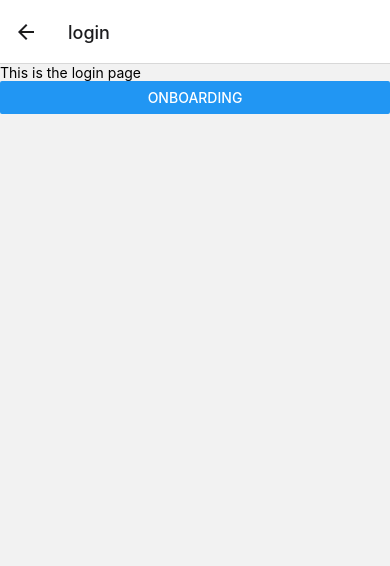
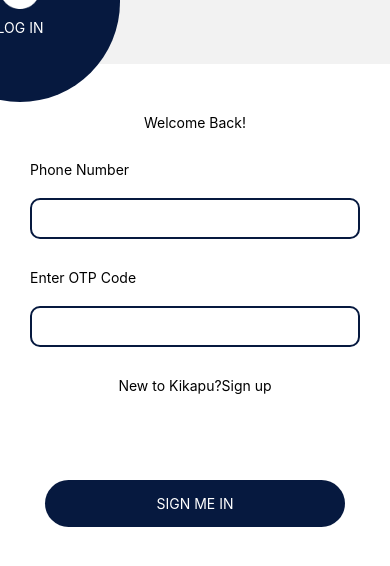
Before and after one commit to kikapu-DEV/KikapuApp, a React Native app: screen /login in a window 390 px wide. Shown: the top 566 px of the page. Built offline with nearby package versions, Linux system fonts and the light colour scheme.

Commit message:
Login screen Complete

```diff
--- a/App.js
+++ b/App.js
@@ -2,7 +2,8 @@ import { StyleSheet, Text, View, SafeAreaView, StatusBar } from 'react-native';
 import { NavigationContainer } from '@react-navigation/native';
 import { createNativeStackNavigator } from '@react-navigation/native-stack';
 import { Login, Onboarding, Signup } from './screens';
-import { COLORS } from './constants';
+import { COLORS, SIZES } from './constants';
+import {SemiCircle} from './components';
 
 const Stack = createNativeStackNavigator()
 
@@ -17,7 +18,14 @@ export default function App() {
               headerShadowVisible: false,
               headerStyle: {backgroundColor: COLORS.primary}
             }}/>
-            <Stack.Screen name="login" component={Login}/>
+            <Stack.Screen name="login" component={Login} options={{
+              headerTitle: '',
+              headerShadowVisible: false,
+              headerStyle: {
+                backgroundColor: 'transparent'
+              },
+              headerLeft: ()=> <SemiCircle title="LOG IN"/>
+            }}/>
             <Stack.Screen name="signup" component={Signup}/>
         </Stack.Navigator>
     </NavigationContainer>
--- /dev/null
+++ b/components/button/Button1.jsx
@@ -0,0 +1,16 @@
+import { Text, TouchableOpacity, View } from "react-native"
+import { useNavigation } from "@react-navigation/native"
+
+import styles from "./button1.style"
+function Button1({title, screenName}) {
+    const navigation = useNavigation();
+  return (
+    <TouchableOpacity onPress={()=> navigation.navigate(screenName)}>
+      <View style={styles.btn1}>
+        <Text style={styles.btn1Text}>{title}</Text>
+      </View>
+    </TouchableOpacity>
+  )
+}
+
+export default Button1
--- /dev/null
+++ b/components/button/button1.style.js
@@ -0,0 +1,22 @@
+import { StyleSheet } from "react-native";
+import { COLORS, SIZES } from "../../constants";
+
+const styles = StyleSheet.create({
+    btn1: {
+        width: 300,
+        paddingVertical: 15,
+        paddingHorizontal: 10,
+        borderRadius: 30,
+        marginTop: SIZES.medium,
+        marginBottom: SIZES.small,
+        marginLeft: "auto",
+        marginRight:"auto",
+        backgroundColor: COLORS.primary
+    },
+    btn1Text: {
+        color: COLORS.whiteText,
+        textAlign: "center"
+    }
+});
+
+export default styles;
--- a/components/index.js
+++ b/components/index.js
@@ -0,0 +1,4 @@
+import SemiCircle from "./semiCircle/SemiCircle";
+import Button1 from "./button/Button1";
+
+export {SemiCircle, Button1};
--- /dev/null
+++ b/components/semiCircle/SemiCircle.jsx
@@ -0,0 +1,19 @@
+import { Image, Text, TouchableOpacity, View } from "react-native"
+import { useNavigation } from "@react-navigation/native"
+
+import styles from "./semicircle.style"
+import { icons } from "../../constants"
+
+function SemiCircle({title}) {
+    const navigation = useNavigation()
+  return (
+    <View style={styles.container}>
+        <TouchableOpacity style={styles.btnContainer} onPress={()=> navigation.navigate('onBoarding')}>
+            <Image source={icons.backBtn1} resizeMode="contain" style={styles.backBtn}/>
+        </TouchableOpacity>
+        <Text style={styles.circleText}>{title}</Text>
+    </View>
+  )
+}
+
+export default SemiCircle
--- /dev/null
+++ b/components/semiCircle/semicircle.style.js
@@ -0,0 +1,31 @@
+import { StyleSheet } from "react-native";
+
+import { COLORS, SIZES } from "../../constants";
+const styles = StyleSheet.create({
+    container: {
+        height: 200,
+        width: 200,
+        backgroundColor: COLORS.primary,
+        margin: 0,
+        padding: 0,
+        borderRadius: 100,
+        left: -80,
+        top: -30,
+        display: "flex",
+        justifyContent: "center",
+        alignItems: "center"
+    },
+    circleText: {
+        color: COLORS.whiteText,
+        textAlign: "center"
+    },
+    btnContainer: {
+        marginBottom: 10
+    },
+    backBtn:{
+        width: 40,
+        height: 40
+    }
+})
+
+export default styles
--- a/constants/icons.js
+++ b/constants/icons.js
@@ -0,0 +1,3 @@
+import backBtn1 from '../assets/icons/backBtn.png'
+
+export default {backBtn1};
--- a/constants/index.js
+++ b/constants/index.js
@@ -1,4 +1,5 @@
 import { COLORS, SIZES } from "./theme";
 import images from "./images";
+import icons from "./icons";
 
-export {COLORS, SIZES, images};
+export {COLORS, SIZES, images, icons};
--- a/screens/index.js
+++ b/screens/index.js
@@ -2,4 +2,4 @@ import Onboarding from "./onboarding/Onboarding";
 import Login from "./login/Login";
 import Signup from "./signup/Signup";
 
-export {Onboarding, Login, Signup};
+export { Onboarding, Login, Signup };
--- a/screens/login/Login.jsx
+++ b/screens/login/Login.jsx
@@ -1,13 +1,30 @@
-import { Button, Text, View } from "react-native"
+import { Button, Pressable, Text, TextInput, View } from "react-native";
+import styles from "./login.styles";
+import { Button1 } from "../../components";
 
-import styles from './login.styles'
-function Login({navigation}) {
+function Login({ navigation }) {
   return (
-    <View>
-      <Text>This is the login page</Text>
-      <Button title="onboarding" onPress={()=> navigation.navigate("onBoarding")}/>
+    <View style={styles.container}>
+      <View style={styles.loginFormContainer}>
+        <Text style={styles.welcomeText}>Welcome Back!</Text>
+        <Text style={{ marginBottom: 20 }}>Phone Number</Text>
+        <TextInput style={styles.textInput} />
+
+        <Text style={{ marginBottom: 20 }}>Enter OTP Code</Text>
+        <TextInput style={styles.textInput} />
+        <View style={styles.signUpText}>
+          <Pressable onPress={() => navigation.navigate("signup")} style={styles.pressableText}>
+            <Text>New to Kikapu?</Text>
+            <Text>Sign up</Text>
+          </Pressable>
+        </View>
+        <Button1
+          title="SIGN ME IN"
+          screenName="signup"
+        />
+      </View>
     </View>
-  )
+  );
 }
 
-export default Login
+export default Login;
--- a/screens/login/login.styles.js
+++ b/screens/login/login.styles.js
@@ -3,7 +3,34 @@ import { StyleSheet } from "react-native";
 import { COLORS, SIZES } from "../../constants";
 const styles = StyleSheet.create({
     container: {
-        margin: SIZES.medium
+        height: '100%',
+        backgroundColor: COLORS.whiteText
+    },
+    loginFormContainer: {
+        marginTop: 20,
+        marginBottom: 20,
+        padding: 30
+    },
+    welcomeText: {
+        textAlign: "center",
+        marginBottom: 30
+    },
+    textInput: {
+        borderWidth: 2,
+        borderColor: COLORS.primary,
+        borderRadius: 10,
+        marginBottom: 30,
+        padding: 10
+    },
+    signUpText: {
+        width: '100',
+        marginBottom: 70
+    },
+    pressableText: {
+       width: '100%',
+       display: "flex",
+       justifyContent: "center",
+       flexDirection: "row"
     }
 })
 
```
Also changed, not shown: assets/icons/backBtn.png (added).
